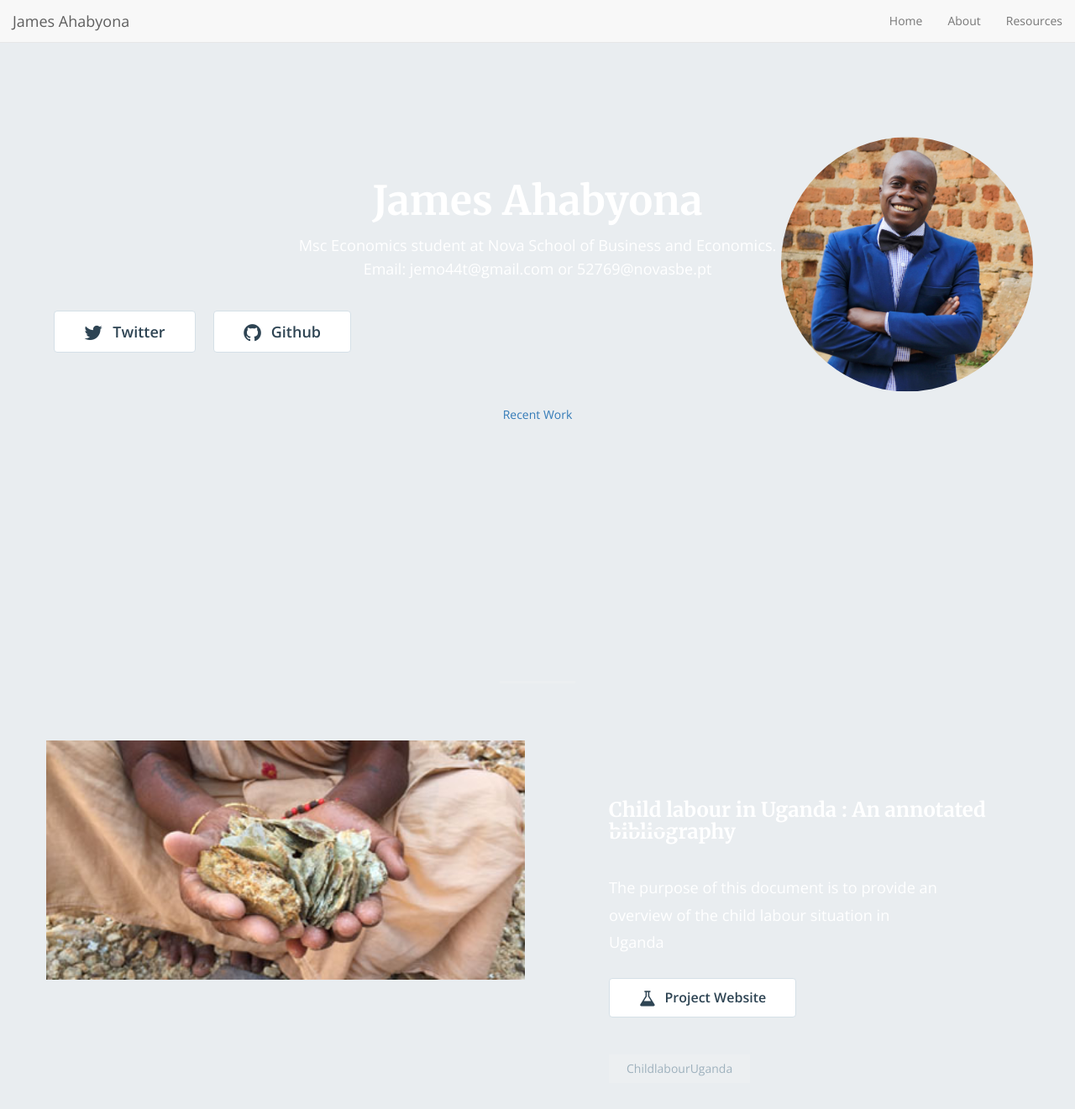
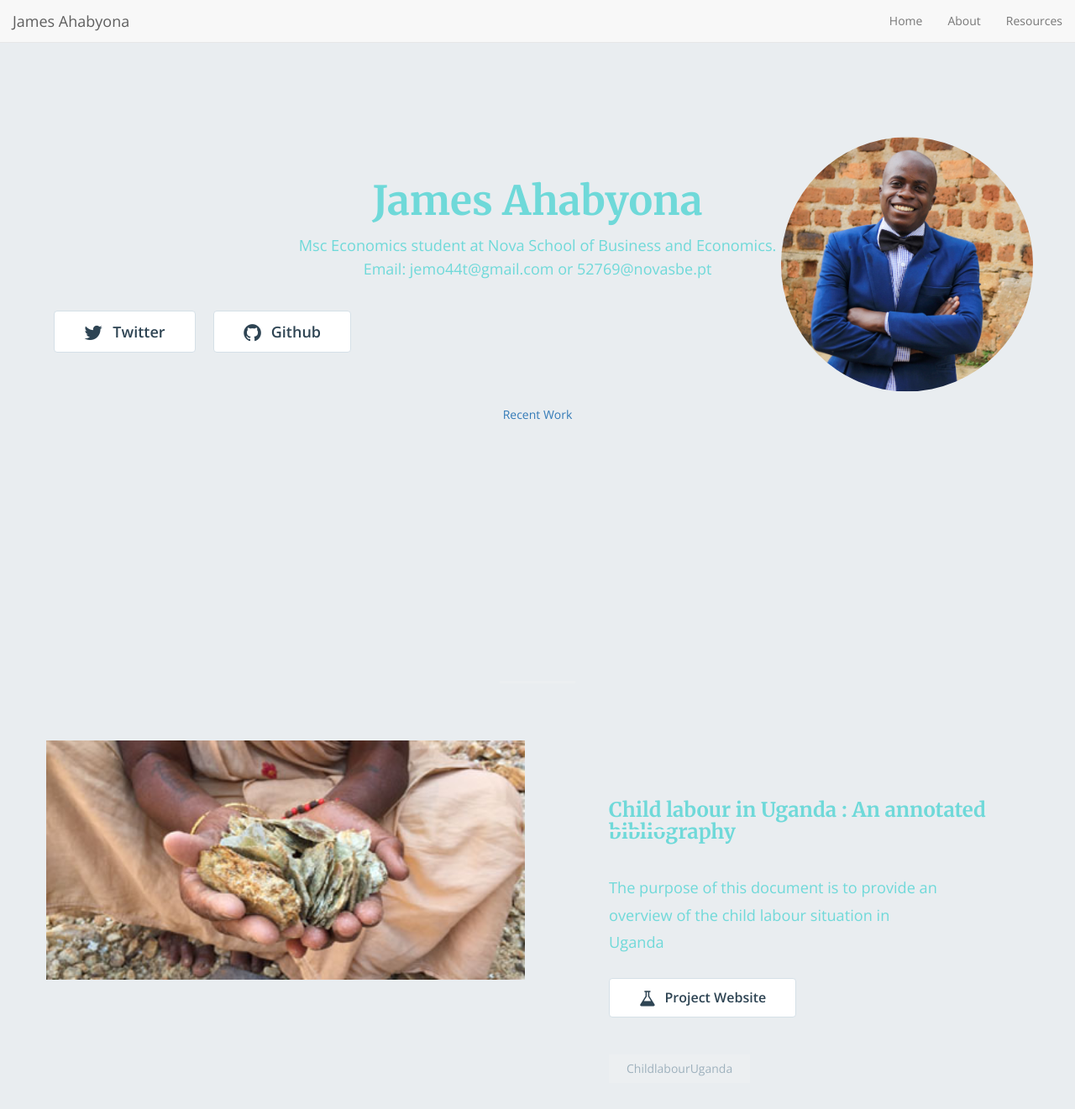
Before and after one commit to mariaelenaguer/mariaelenaguer.github.io, a Jekyll site: the page built from index.html, in a window 1280 px wide and 1400 px high. Shown: the top 1321 px of the window at 84% size. Built offline with Jekyll 4.4.1, drawn with Linux system fonts in a browser that asks for light colours; nearby versions of some CDN libraries; the list of posts is cut into pages by our own code.

Commit message:
Update home-hero.html

```diff
--- a/_includes/home-hero.html
+++ b/_includes/home-hero.html
@@ -1,6 +1,6 @@
 <style>
 .container {
-  color: #ffffff;
+  color: #6fd9d9;
   position: relative;
 }
 
```
